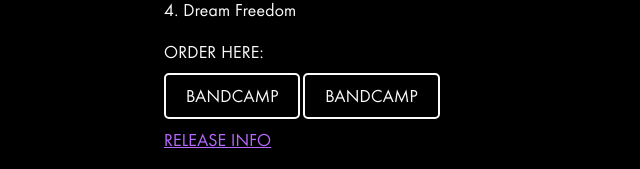
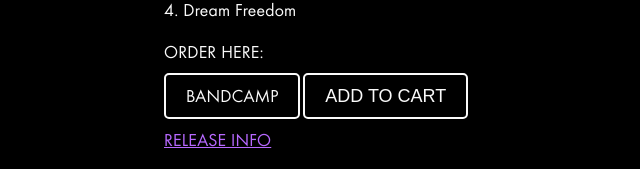
Before and after one commit to JarrettD5309/ftfstore, a Next.js app in the folder client/: page / in a window 1280 px wide. Shown: the part 1139-1308 px from the top of the page, without its empty margins (289-929 px from the left). Built offline with nearby package versions, Linux system fonts and the light colour scheme.

Commit message:
add addToCartButton

```diff
--- /dev/null
+++ b/client/src/app/components/add-to-cart-button.module.css
@@ -0,0 +1,3 @@
+.buttonMinWidth {
+  min-width: 16.5rem;
+}
--- /dev/null
+++ b/client/src/app/components/add-to-cart-button.tsx
@@ -0,0 +1,27 @@
+"use client";
+import { useContext, useState } from "react";
+import { StoreContext } from "../storeProvider/store-provider";
+import { StoreItem } from "../utils/classes";
+import styles from "./add-to-cart-button.module.css";
+
+export default function AddToCartButton(props: { itemID: string }) {
+  let { itemsInStore, setItemsInStore } = useContext(StoreContext);
+  const [ isActive, setIsActive] = useState(false);
+
+  return (
+    <button
+      className={`link-like-button margin-top-1rem ` + styles.buttonMinWidth}
+      onClick={() => {
+        setItemsInStore([new StoreItem(props.itemID, 1)]);
+        activeAddTimer();
+      }}
+    >
+      {isActive ? 'ADDED!!!' : 'ADD TO CART'}
+    </button>
+  );
+
+  function activeAddTimer() {
+    setIsActive(true);
+    setTimeout(() => setIsActive(false), 3000);
+  }
+}
--- a/client/src/app/globals.css
+++ b/client/src/app/globals.css
@@ -78,6 +78,21 @@
   color: black;
 }
 
+button.link-like-button {
+  background-color: black;
+  border: #fafafa 2px solid;
+  border-radius: 5px;
+  color: #fafafa;
+  font-size: 1.8rem;
+  line-height: 2.2rem;
+  padding: 1rem 2rem;
+}
+
+button.link-like-button:active {
+  background-color: #fafafa;
+  color: black;
+}
+
 .logo {
   display: block;
   margin: 1.5rem auto;
@@ -139,4 +154,10 @@
     background-color: #fafafa;
     color: black;
   }
+
+  button.link-like-button:hover {
+    background-color: #fafafa;
+    color: black;
+    cursor: pointer;
+  }
 }
--- a/client/src/app/page.tsx
+++ b/client/src/app/page.tsx
@@ -4,6 +4,7 @@
 import styles from "./page.module.css";
 import LogoHeader from './components/logo-header';
 import CartNav from './components/cart-nav';
+import AddToCartButton from './components/add-to-cart-button';
 
 export default function Home() {
   return (
@@ -46,9 +47,7 @@
                 <a className="link-button margin-top-1rem"
                   href="https://34trolley.bandcamp.com/album/relaxation-ep" target="_blank"
                   rel="noopener noreferrer">BANDCAMP</a>&nbsp;
-                <a className="link-button"
-                  href="https://34trolley.bandcamp.com/album/relaxation-ep" target="_blank"
-                  rel="noopener noreferrer">BANDCAMP</a>
+                <AddToCartButton itemID='abc' />
 
 
             </div>
--- a/client/src/app/storeProvider/store-provider.tsx
+++ b/client/src/app/storeProvider/store-provider.tsx
@@ -10,7 +10,7 @@
 export const StoreContext = createContext<StoreItemContext>({itemsInStore: [], setItemsInStore: () => {}});
 
 export function StoreProvider({ children }: Readonly<{children: React.ReactNode;}>) {
-  const [itemsInStore, setItemsInStore] = useState<StoreItem[]>([new StoreItem('abc',2)]);
+  const [itemsInStore, setItemsInStore] = useState<StoreItem[]>([]);
   const value = {itemsInStore, setItemsInStore};
 
     return (
```
